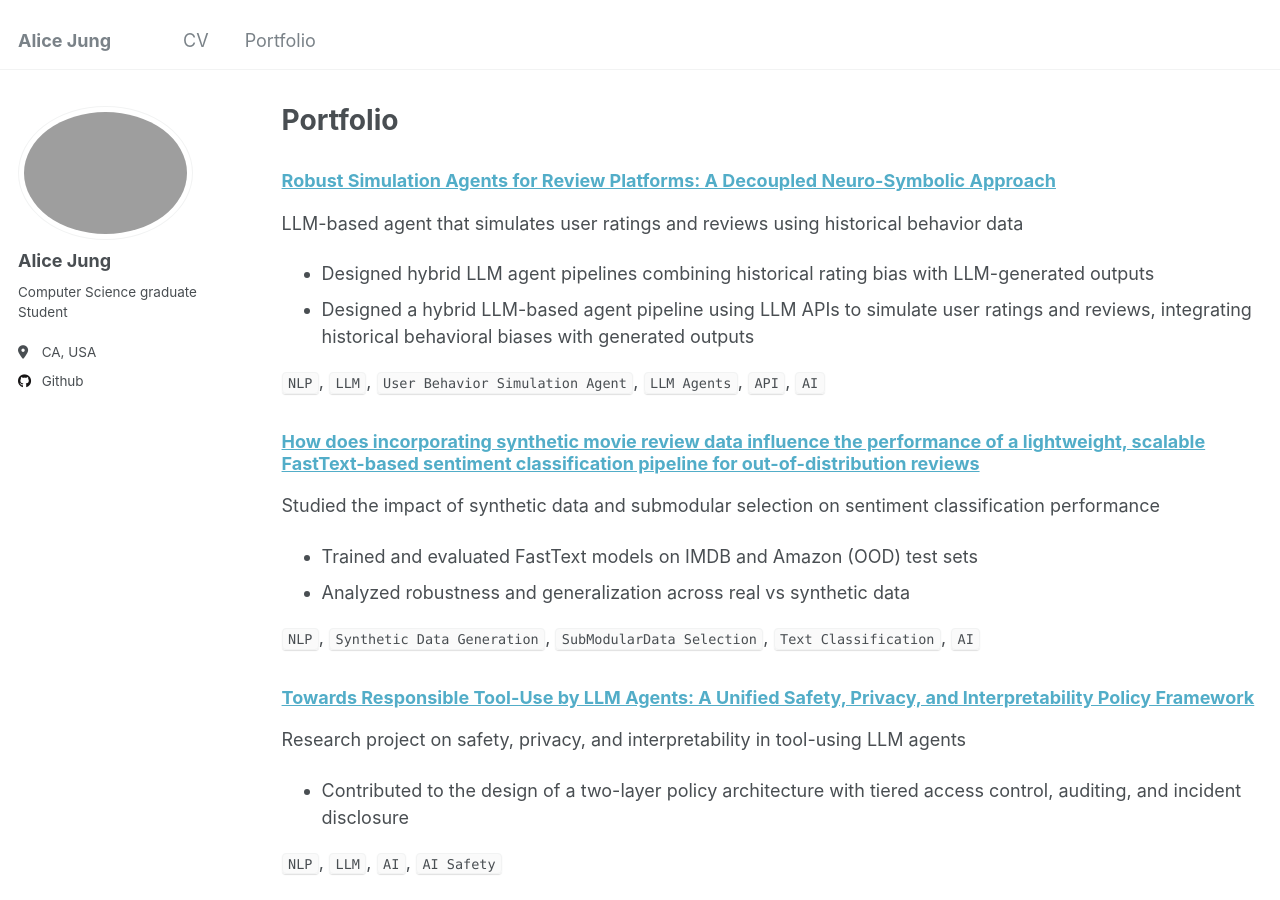
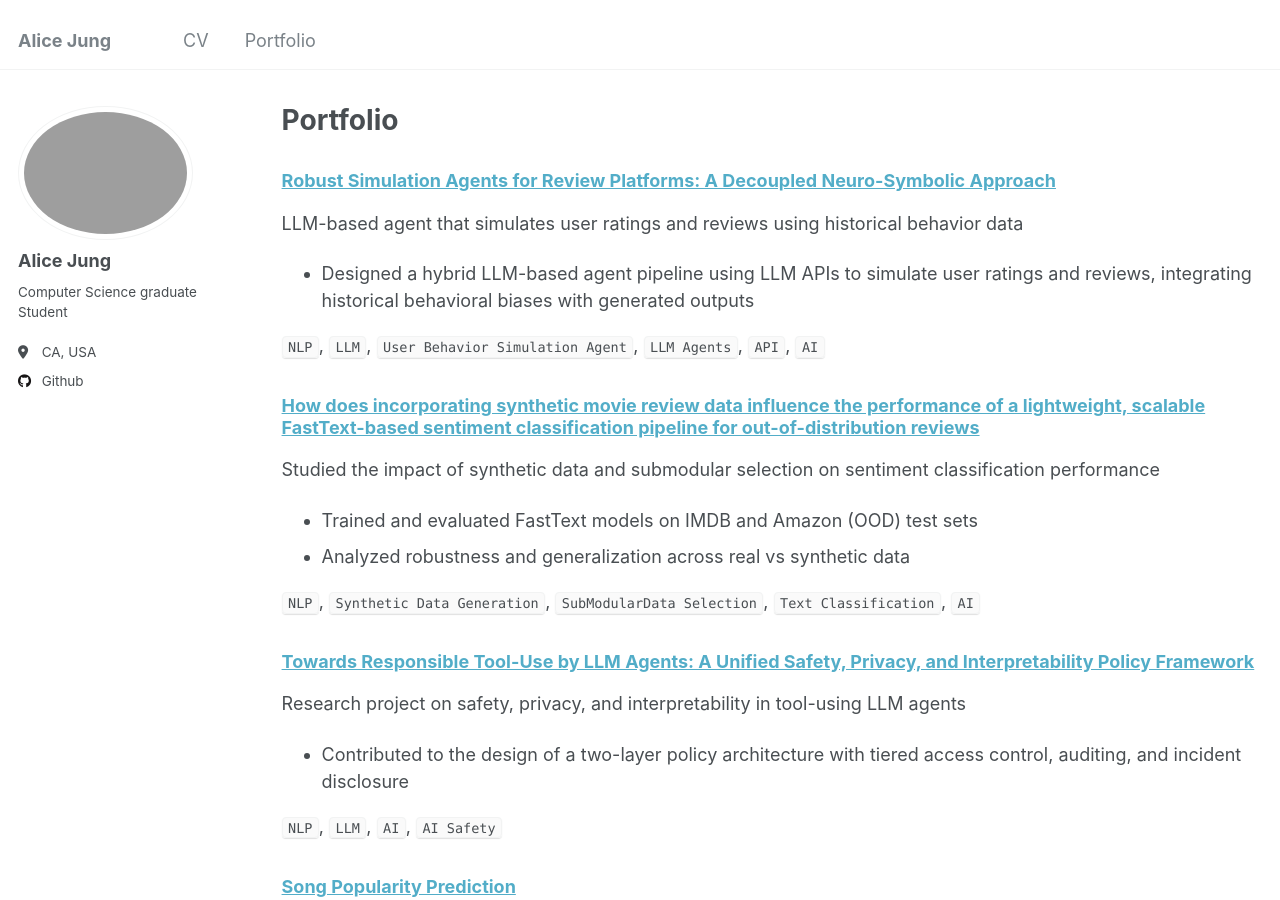
Before and after one commit to alicehjjung/alicehjjung.github.io, a Jekyll site: the page built from _pages/portfolio.md, in a window 1280 px wide and 900 px high. Built offline with Jekyll 4.4.1, drawn with Linux system fonts in a browser that asks for light colours.

Commit message:
Update portfolio.md

```diff
--- a/_pages/portfolio.md
+++ b/_pages/portfolio.md
@@ -9,7 +9,6 @@ author_profile: true
 
 ### [Robust Simulation Agents for Review Platforms: A Decoupled Neuro-Symbolic Approach](https://github.com/alicehjjung/CS245_FinalProject.git)
 LLM-based agent that simulates user ratings and reviews using historical behavior data
-- Designed hybrid LLM agent pipelines combining historical rating bias with LLM-generated outputs
 - Designed a hybrid LLM-based agent pipeline using LLM APIs to simulate user ratings and reviews, integrating historical behavioral biases with generated outputs
 
 `NLP`, `LLM`, `User Behavior Simulation Agent`, `LLM Agents`, `API`, `AI`
```
